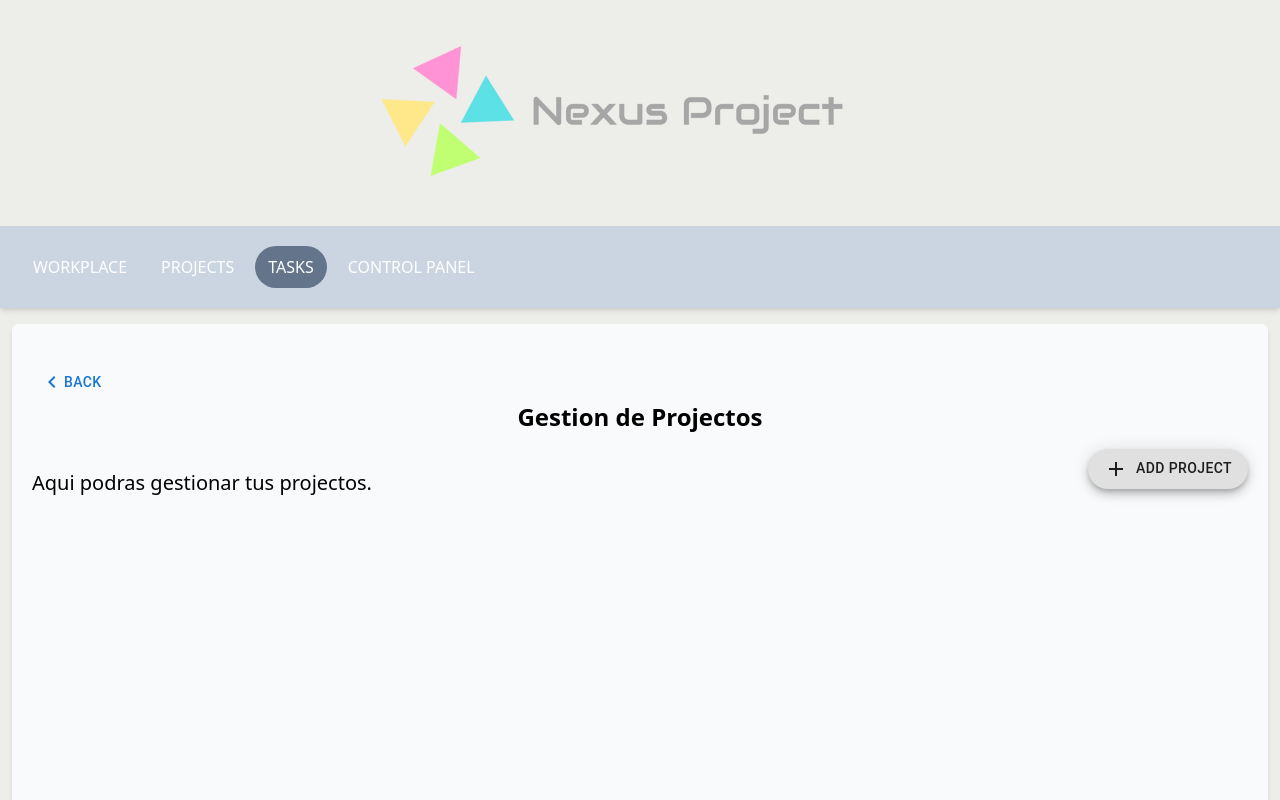
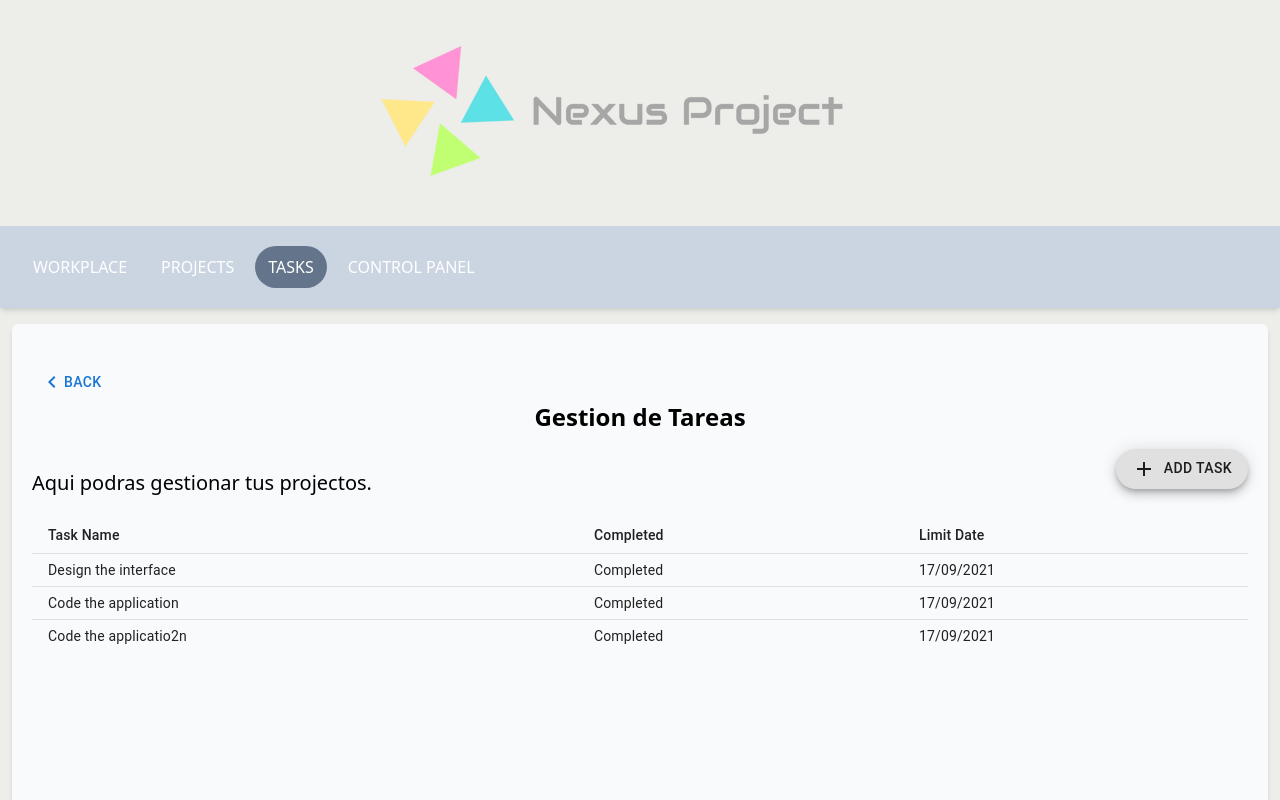
Before and after one commit to benjabenjabenja/project-nexus-app, a React (Vite) app: page /tasks in a window 1280 px wide. Shown: the top 800 px of the page. Built offline with nearby package versions, Linux system fonts and the light colour scheme; data requests are answered from the project's data file.

Commit message:
agregado de task table

```diff
--- a/db.json
+++ b/db.json
@@ -176,143 +176,9 @@
       ],
       "createdAt": "10/01/2023",
       "id": "4146"
-    },
-    {
-      "id": "arq-1710095340994818",
-      "projectName": "asdasd",
-      "description": "asdasd",
-      "limitDate": "2024-03-12",
-      "tasks": [],
-      "created_at": "2024-03-10T18:29:00.994Z"
-    },
-    {
-      "id": "arq-1710095396302232",
-      "projectName": "asdasd",
-      "description": "asdasd",
-      "limitDate": "2024-03-12",
-      "tasks": [],
-      "users": [],
-      "createdAt": "2024-03-10T18:29:56.302Z"
-    },
-    {
-      "id": "arq-171009553748313",
-      "projectName": "afsdfasdf",
-      "description": "asdfasdfasdf",
-      "limitDate": "2024-03-11",
-      "tasks": [],
-      "users": [],
-      "createdAt": "2024-03-10T18:32:17.483Z"
-    },
-    {
-      "id": "arq-1710099154140982",
-      "projectName": "asdasd",
-      "description": "asfdasdfasdf",
-      "limitDate": "2024-03-20",
-      "tasks": [],
-      "users": [],
-      "createdAt": "2024-03-10T19:32:34.140Z"
-    },
-    {
-      "id": "arq-1710099351964693",
-      "projectName": "adsfasdf",
-      "description": "asdfasdf",
-      "limitDate": "2024-03-11",
-      "tasks": [],
-      "users": [],
-      "createdAt": "2024-03-10T19:35:51.964Z"
-    },
-    {
-      "id": "arq-1710099445982220",
-      "projectName": "Perde",
-      "description": "asdfasdf",
-      "limitDate": "2024-03-22",
-      "tasks": [],
-      "users": [],
-      "createdAt": "2024-03-10T19:37:25.982Z"
-    },
-    {
-      "id": "arq-1710100186906531",
-      "projectName": "asdfasdfasdf",
-      "description": "asdfasf",
-      "limitDate": "2024-03-05",
-      "tasks": [],
-      "users": [],
-      "createdAt": "2024-03-10T19:49:46.906Z"
-    },
-    {
-      "id": "arq-1710103256842591",
-      "projectName": "asdfasdf",
-      "description": "asdfasdf",
-      "limitDate": "2024-03-13",
-      "tasks": [],
-      "users": [],
-      "createdAt": "2024-03-10T20:40:56.842Z"
-    },
-    {
-      "id": "arq-1710106731534111",
-      "projectName": "asdfasdf",
-      "description": "asfasdfasfd",
-      "limitDate": "2024-03-12",
-      "tasks": [],
-      "users": [],
-      "createdAt": "2024-03-10T21:38:51.534Z"
-    },
-    {
-      "id": "arq-1710106830374331",
-      "projectName": "asfdasdf",
-      "description": "asfasd",
-      "limitDate": "2024-03-12",
-      "tasks": [],
-      "users": [],
-      "createdAt": "2024-03-10T21:40:30.374Z"
-    },
-    {
-      "id": "arq-1710107394869384",
-      "projectName": "asdfasdf",
-      "description": "asdfasdfs",
-      "limitDate": "2024-02-28",
-      "tasks": [],
-      "users": [],
-      "createdAt": "2024-03-10T21:49:54.869Z"
-    },
-    {
-      "id": "arq-1710111977781954",
-      "projectName": "asdfasdf",
-      "description": "asdfasdf",
-      "limitDate": "2024-03-07",
-      "tasks": [],
-      "users": [],
-      "createdAt": "2024-03-10T23:06:17.781Z"
-    },
-    {
-      "id": "arq-1710112867589280",
-      "projectName": "ASDFASDF",
-      "description": "ASDFASDFA",
-      "limitDate": "2024-03-19",
-      "tasks": [],
-      "users": [],
-      "createdAt": "2024-03-10T23:21:07.589Z"
-    },
-    {
-      "id": "arq-1710113186249230",
-      "projectName": "asdfasdf",
-      "description": "asfsdf",
-      "limitDate": "2024-03-03",
-      "tasks": [],
-      "users": [],
-      "createdAt": "2024-03-10T23:26:26.249Z"
-    },
-    {
-      "id": "arq-1710120841917689",
-      "projectName": "asdfasdf",
-      "description": "asfdasdf",
-      "limitDate": "2024-03-13",
-      "tasks": [],
-      "users": [],
-      "createdAt": "2024-03-11T01:34:01.917Z"
     }
   ],
-  "task": [
+  "tasks": [
     {
       "taskName": "Design the interface",
       "completed": true,
--- a/src/compnents/tasks/table-task.jsx
+++ b/src/compnents/tasks/table-task.jsx
@@ -7,9 +7,9 @@ function TableTask({ tasks }) {
         <Table size="small" aria-label="purchases">
             <TableHead>
                 <TableRow>
-                    <TableCell>Project Name</TableCell>
+                    <TableCell>Task Name</TableCell>
                     <TableCell>Completed</TableCell>
-                    <TableCell>Due date</TableCell>
+                    <TableCell>Limit Date</TableCell>
                 </TableRow>
             </TableHead>
             <TableBody>
--- a/src/main.jsx
+++ b/src/main.jsx
@@ -19,7 +19,7 @@ const actionsCreator = {
     GET_PROJECT_SUCCESS,
     GET_PROJECT_ERROR,
     GET_PROJECT_CLEAR
-}
+};
 
 const ConectedRouter = connect(mapState, actionsCreator)(Router);
 
--- /dev/null
+++ b/src/pages/tasks/gestion-tasks.jsx
@@ -0,0 +1,71 @@
+/* eslint-disable react-refresh/only-export-components */
+import { useState } from "react";
+import { Outlet, useLoaderData, useNavigate } from "react-router-dom";
+import { Button, Fab } from "@mui/material";
+import KeyboardArrowLeftIcon from '@mui/icons-material/KeyboardArrowLeft';
+import AddIcon from '@mui/icons-material/Add';
+import { get_tasks } from "../../services/tasks";
+import TableTask from "../../compnents/tasks/table-task";
+
+export async function loader() {
+    const response = await get_tasks();
+    return response ?? [];
+}
+
+const classes = {
+    customFab: {
+        backgroundColor: 'bg-slate-900',
+        margin: '0 auto',
+        color: 'white'
+    }
+}
+
+function GestionTasks() {
+    const [showOutlet, setShowOutlet] = useState(false);
+    const tasks = useLoaderData();
+    const navigate = useNavigate();
+    console.log({ tasks });
+
+    const handlerBack = ev => {
+        ev.preventDefault();
+
+        setShowOutlet(false);
+        navigate(-1);
+    }
+
+    return (
+        <>
+        <Button variant="text" onClick={handlerBack}>
+                <KeyboardArrowLeftIcon /> Back
+            </Button>
+            <main className='container'>
+                <h1 className={`text-2xl font-bold text-center mb-4 ${showOutlet ? 'hidden' : ''}`}>Gestion de Tareas</h1>
+                <section className={`container flex justify-between ${showOutlet ? 'hidden' : ''}`}>
+
+                    <h2 className="text-left text-xl py-5 my-auto">Aqui podras gestionar tus projectos.</h2>
+                    <Fab
+                        title="nav to /create-task"
+                        classes={classes.customFab}
+                        aria-label="add"
+                        variant="extended"
+                        size="medium"
+                    >
+                        <AddIcon sx={{ mr: 1 }} /> Add Task
+                    </Fab>
+                </section>
+
+                <section className={`container ${showOutlet ? 'hidden' : ''}`} >
+                    {
+                        tasks && <TableTask tasks={tasks}/>
+                    }
+                </section>
+
+                <section className={`container ${!showOutlet ? 'hidden' : ''}`}>
+                    <Outlet />
+                </section>
+            </main>
+        </>
+    );
+}
+
+export default GestionTasks;
--- a/src/router.jsx
+++ b/src/router.jsx
@@ -4,12 +4,13 @@ import {
     createBrowserRouter
 } from "react-router-dom";
 import Layout, { loader as loaderRoutes} from "./compnents/layout.jsx";
-import GestionProjectos, { loader as loaderProjectsData } from "./pages/projects/gestion-projectos.page.jsx";
+import GestionProjectos, { loader as loaderProjectsData } from "./pages/projects/gestion-projectos";
 import Home, { loader as loaderProjects } from "./pages/home.jsx";
 import CreateProject from "./pages/projects/create-project.jsx";
 import { action as createProjectAction } from './pages/projects/create-project.jsx';
 import Project, { loader as projectLoader } from './compnents/projects/project.jsx';
 import EditProject from "./pages/projects/edit-project.jsx";
+import GestionTasks, { loader as loaderTasks } from "./pages/tasks/gestion-tasks.jsx";
 
 const router = createBrowserRouter([
     {
@@ -46,7 +47,8 @@ const router = createBrowserRouter([
             },
             {
                 path: "/tasks",
-                element: <GestionProjectos />,
+                element: <GestionTasks />,
+                loader: loaderTasks
             },
             {
                 path: "/control-panel",
--- a/src/services/projects.js
+++ b/src/services/projects.js
@@ -1,8 +1,10 @@
 import enviroment from "../../enviroment";
-import { generateUniqueId } from "../helpers/unique_id"
+import { generateUniqueId } from "../helpers/unique_id";
 
-export const get_projects = async function () {
-    const url = `${enviroment.api_url}/projects?_page=1&_limit=5`;
+const __url_project = `${enviroment.api_url}/projects`
+
+export const get_projects = async function() {
+    const url = `${__url_project}?_page=1&_limit=5`;
     const response = await fetch(url, { method: 'GET' });
     return await response.json();
 }
@@ -11,7 +13,7 @@ export const create_project = async function ({ projectName, description, limitD
 
     try {
         const id = generateUniqueId();
-        const response = await fetch(`${enviroment.api_url}/projects`, {
+        const response = await fetch(__url_project, {
             method: 'POST',
             body: JSON.stringify({
                 projectName,
@@ -35,7 +37,7 @@ export const create_project = async function ({ projectName, description, limitD
 
 export const get_project_by_id = async function ({ id }) {
     try {
-        const url = `${enviroment.api_url}/projects/${id}`;
+        const url = `${__url_project}/${id}`;
         const res = await fetch(url);
         return  await res.json();
     } catch (e) {
@@ -44,7 +46,7 @@ export const get_project_by_id = async function ({ id }) {
 }
 export const update_project = async function ({ id, data }) {
     try {
-        const url = `${enviroment.api_url}/project/${id}`;
+        const url = `${__url_project}/${id}`;
         const response = await fetch(url, {
             method: 'PUT',
             body: JSON.stringify(data),
@@ -57,7 +59,7 @@ export const update_project = async function ({ id, data }) {
 }
 export const delete_project = async function ({ id }) {
     try {
-        const url = `${enviroment.api_url}/projects/${id}`;
+        const url = `${__url_project}/${id}`;
         const response = await fetch(url, { method: 'DELETE' });
         return response.json();
     } catch (e) {
--- /dev/null
+++ b/src/services/tasks.js
@@ -0,0 +1,57 @@
+import enviroment from "../../enviroment"
+const __url_tasks = `${enviroment.api_url}/tasks`;
+
+export const get_tasks = async function () {
+    try {
+        const response = await fetch(__url_tasks, { method: 'GET' });
+        return await response.json();
+    } catch (e) {
+        throw new Error('ERROR - [get tasks]: ' + e.message);
+    }
+};
+
+export const get_task_by_id = async function({ id }) {
+    try {
+        const response = await fetch(`${__url_tasks}/${id}`, { method: 'GET' });
+        return await response.json();
+    } catch (e) {
+        throw new Error('ERROR - [get task by id]: ' + e.message);
+    }
+};
+
+export const create_task = async function ({ task }) {
+    try {
+        const options = {
+            method: 'POST',
+            body: JSON.stringify(task),
+            headers: { 'Content-Type': 'application/json' },
+        }
+        const response = await fetch(__url_tasks, options);
+        return await response.json();
+    } catch (e) {
+        throw new Error('ERROR - [create task]: ' + e.message);
+    }
+};
+
+export const updata_task = async function({ task }) {
+    try {
+        const options = {
+            method: 'PUT',
+            body: JSON.stringify(task),
+            headers: { 'Content-Type': 'application/json' },
+        }
+        const response = await fetch(`${__url_tasks}/${task.id}`, options);
+        return await response.json();
+    } catch (e) {
+        throw new Error('ERROR - [update task]: ' + e.message);
+    }
+}
+export const delete_task = async function ({ id }) {
+    try {
+        const options = { method: 'DELETE' }
+        const response = await fetch(`${__url_tasks}/${id}`, options);
+        return await response.json();
+    } catch (e) {
+        throw new Error('ERROR - [delete task]: ' + e.message);
+    }
+}
```
Also changed, not shown: src/pages/projects/gestion-projectos.jsx (renamed from src/pages/projects/gestion-projectos.page.jsx).
